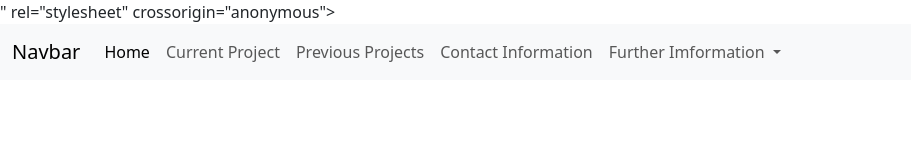
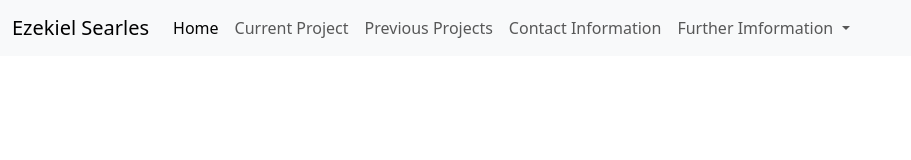
Before and after one commit to Zekedsearles/personal-portfolio, a plain HTML site: page index.html in a window 1280 px wide. Shown: the whole page, without its empty margins (0-911 px from the left). Drawn offline with nearby package versions, Linux system fonts and the light colour scheme.

Commit message:
working on nav bar

```diff
--- a/index.html
+++ b/index.html
@@ -5,14 +5,14 @@
     <meta name="viewport" content="width=device-width">
     <title>My Portfolio</title>
     <!-- Bootstrap -->
-    <link href="https://cdn.jsdelivr.net/npm/bootstrap@5.3.2/dist/css/bootstrap.min.css" rel="stylesheet" integrity="sha384-T3c6CoIi6uLrA9TneNEoa7RxnatzjcDSCmG1MXxSR1GAsXEV/Dwwykc2MPK8M2HN" crossorigin="anonymous">" rel="stylesheet" integrity="sha384-F3w7mX95PdgyTmZZMECAngseQB83DfGTowi0iMjiWaeVhAn4FJkqJByhZMI3AhiU" crossorigin="anonymous">
+    <link href="https://cdn.jsdelivr.net/npm/bootstrap@5.3.2/dist/css/bootstrap.min.css" rel="stylesheet" integrity="sha384-T3c6CoIi6uLrA9TneNEoa7RxnatzjcDSCmG1MXxSR1GAsXEV/Dwwykc2MPK8M2HN" crossorigin="anonymous">
     <script src="https://kit.fontawesome.com/e067495424.js" crossorigin="anonymous"></script>
     <link href="style.css" rel="stylesheet" type="text/css" />
   </head>
   <body>
     <nav class="navbar navbar-expand-lg bg-body-tertiary">
         <div class="container-fluid">
-          <a class="navbar-brand" href="#">Navbar</a>
+          <a class="navbar-brand" href="#">Ezekiel Searles</a>
           <button class="navbar-toggler" type="button" data-bs-toggle="collapse" data-bs-target="#navbarNavDropdown" aria-controls="navbarNavDropdown" aria-expanded="false" aria-label="Toggle navigation">
             <span class="navbar-toggler-icon"></span>
           </button>
```
